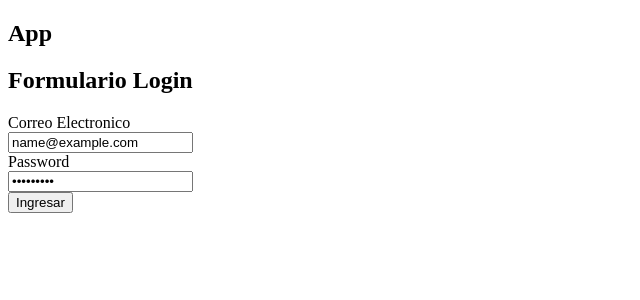
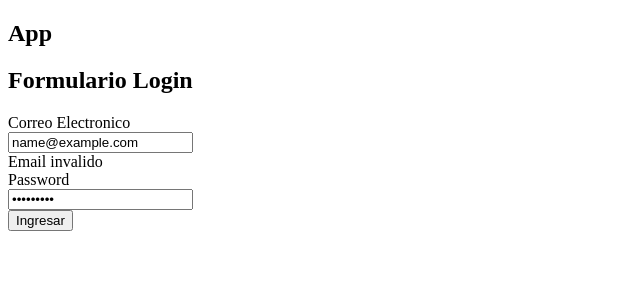
Before and after one commit to kwaale/Alkemi1, a React (Create React App) app: page / in a window 1280 px wide. Both pictures are taken after typing "name@example.com", "Sample123" into the empty fields and a click on the button "Ingresar". Shown: the top 300 px of the page, without its empty margins (0-640 px from the left). Built offline with nearby package versions, Linux system fonts and the light colour scheme.

Commit message:
Corregido Warning

```diff
--- a/src/components/Login.jsx
+++ b/src/components/Login.js
@@ -3,7 +3,8 @@ import { useState } from "react";
 const Login = () => {
     const [state, setState] = useState({
         email: "",
-        password: ""
+        password: "",
+        emailValido:true
     });
     const submitHandler = (e) => {
         e.preventDefault();
@@ -16,11 +17,22 @@ const Login = () => {
         console.log("password", password);
 
     }
+    const validaMail = (name, value) =>{
+        const regexEmail = /^[-\w.%+]{1,64}@(?:[A-Z0-9-]{1,63}\.){1,125}[A-Z]{2,63}$/i;
+        console.log('Valida Name', regexEmail.test(value))
+        return regexEmail.test(value)
+    }
+    //https://academy.alkemy.org/curso/react-v3
+
     const handlerChange = (e) => {
+
+
         const { name, value } = e.target
+        validaMail(name, value);
         setState({
             ...state,
-            [name]: value
+            [name]: value,
+            emailValido:validaMail(name, value)
         })
         // console.log("email", state.email)
         // console.log("password", state.password)
@@ -31,6 +43,7 @@ const Login = () => {
             <label>
                 <span>Correo Electronico</span><br />
                 <input type="email" name="email" onChange={handlerChange} /><br />
+                {state.emailValido ? null : <div><sapan>Email invalido</sapan><br /></div>}
             </label>
             <label>
                 <span>Password</span><br />
```
Also changed, not shown: package.json (+5 -4 lines), 1 other file (tests, documents, lock files or other folders).
